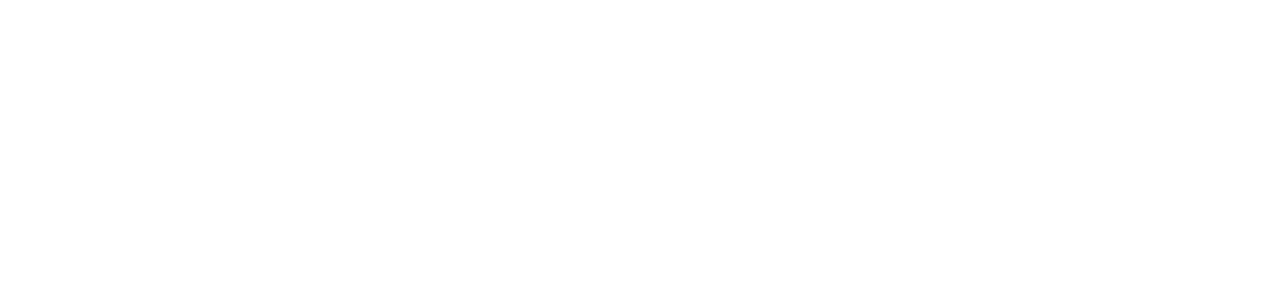
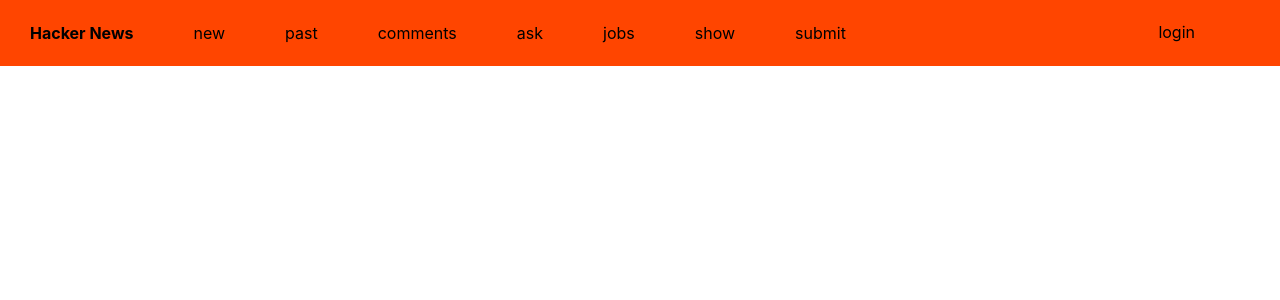
Before and after one commit to sivapriyaaa/hackernews-clone, a React (Create React App) app: page / in a window 1280 px wide. Shown: the top 300 px of the page. Built offline with nearby package versions, Linux system fonts and the light colour scheme.

Commit message:
navbar-update

```diff
--- a/src/App.css
+++ b/src/App.css
@@ -1,38 +1,31 @@
-.App {
-  text-align: center;
+.navbar{
+  background-color: orangered;
+
+
 }
 
-.App-logo {
-  height: 40vmin;
-  pointer-events: none;
+ul {
+  list-style-type: none;
+  margin: 0;
+  padding: 0;
+  overflow: hidden;
 }
 
-@media (prefers-reduced-motion: no-preference) {
-  .App-logo {
-    animation: App-logo-spin infinite 20s linear;
-  }
+.navbar li {
+  float: left;
+  padding: 13px 20px;
+
 }
 
-.App-header {
-  background-color: #282c34;
-  min-height: 100vh;
-  display: flex;
-  flex-direction: column;
-  align-items: center;
-  justify-content: center;
-  font-size: calc(10px + 2vmin);
+a {
+  display: block;
+  margin: 10px;
+  text-decoration: none;
+  color: black;
+
+}
+.login{
+  float: right;
   color: white;
+  padding: 12px 75px;
 }
-
-.App-link {
-  color: #61dafb;
-}
-
-@keyframes App-logo-spin {
-  from {
-    transform: rotate(0deg);
-  }
-  to {
-    transform: rotate(360deg);
-  }
-}
--- a/src/App.js
+++ b/src/App.js
@@ -4,7 +4,40 @@ import "./App.css";
 function App() {
   return (
     <div className="App">
-      <div></div>
+      <div className="navbar">
+        <ul>
+          <li>
+            <a href="#hacker">
+              <strong>Hacker News </strong>
+            </a>
+          </li>
+
+          <li>
+            <a href="#home">new</a>
+          </li>
+          <li>
+            <a href="#news">past</a>
+          </li>
+          <li>
+            <a href="#contact">comments</a>
+          </li>
+          <li>
+            <a href="#about">ask</a>
+          </li>
+          <li>
+            <a href="#news">jobs</a>
+          </li>
+          <li>
+            <a href="#contact">show</a>
+          </li>
+          <li>
+            <a href="#about">submit</a>
+          </li>
+          <div className="login">
+            <a href="#login">login</a>
+          </div>
+        </ul>
+      </div>
     </div>
   );
 }
```
